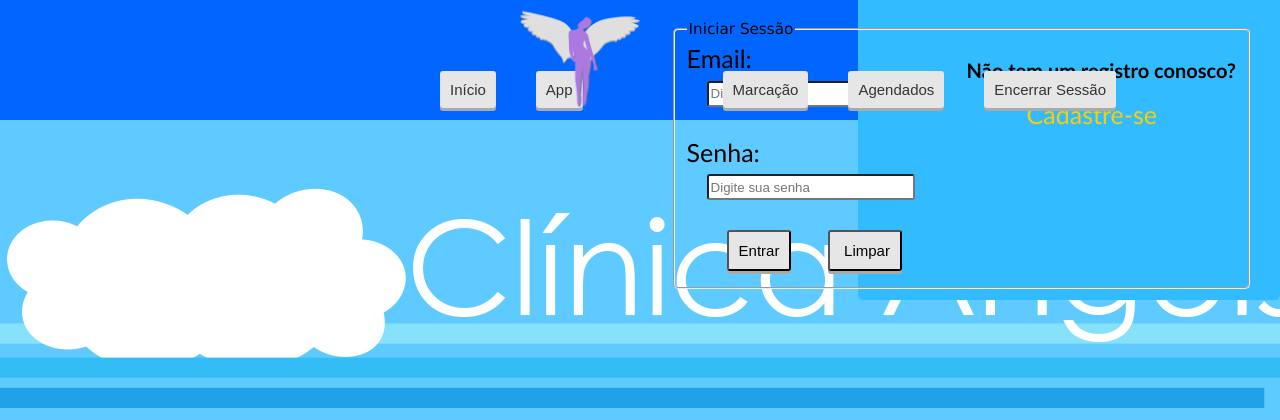
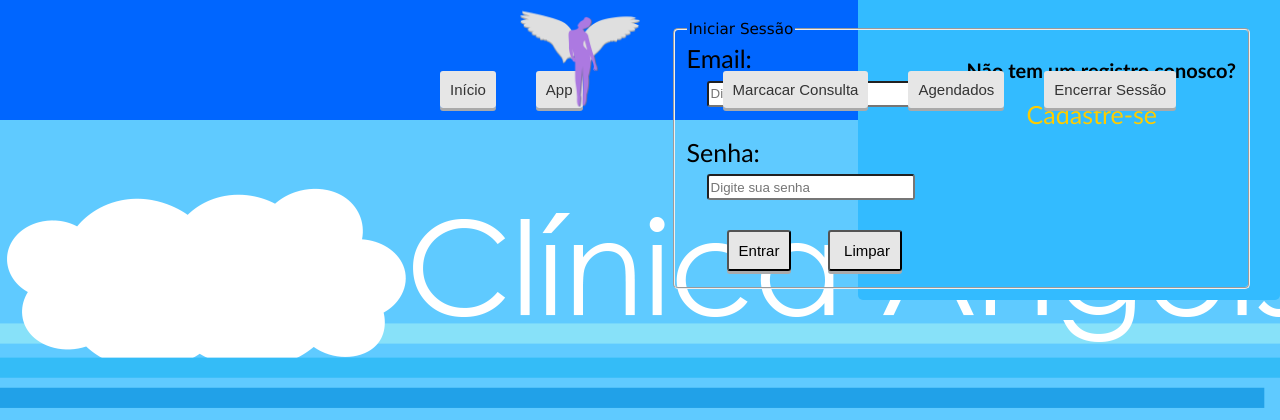
Before and after one commit to raguens/New_clinica_angels, a PHP site: page / in a window 1280 px wide. Shown: the top 420 px of the page. Run offline with PHP 8.4, Linux system fonts and the light colour scheme.

Commit message:
names dos botões arrumados mas ainda não estão prontos

```diff
--- a/menu.php
+++ b/menu.php
@@ -1,14 +1,14 @@
 
 <div id="menu_navegacao">
     <ul>
-        <li><a class="btn_3d" href="index.php">Início</a></li>
-        <li><a class="btn_3d" href="https://play.google.com/store">App</a></li>
+        <li><a name="btn_inicio" class="btn_3d" href="index.php">Início</a></li>
+        <li><a name="btn_app" class="btn_3d" href="https://play.google.com/store">App</a></li>
         <img id="logo_anjo" src="imagem/angel.png">
 
         <div id="btn_logado">
 
-         <li><a name="btn_cadastrar_consulta" class="btn_3d" href="cadastrar_consultas.php">Marcação</a></li>
-         <li><a name="btn_visualizar_consultas" class="btn_3d" href="visualizar_consultas.php">Agendados</a></li>
+         <li><a name="btn_cadastrarConsulta" class="btn_3d" href="cadastrar_consultas.php">Marcacar Consulta</a></li>
+         <li><a name="btn_visualizarConsultas" class="btn_3d" href="visualizar_consultas.php">Agendados</a></li>
          <li><a name="btn_sair" class="btn_3d" href="sair.php">Encerrar Sessão</a></li>
 
        </div>
```
Also changed, not shown: cadastrar_cliente.php (+5 -3 lines), nbproject/project.xml (added, +9 -0 lines), 2 other files.
